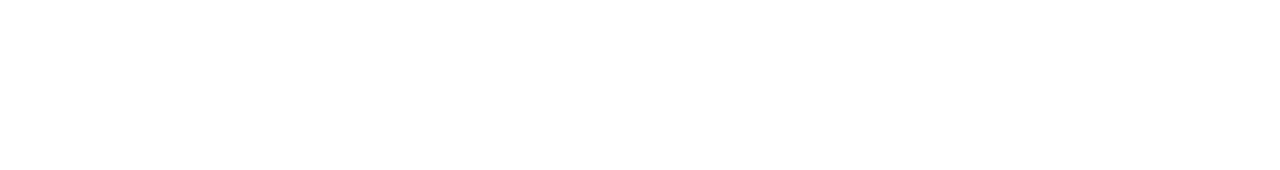
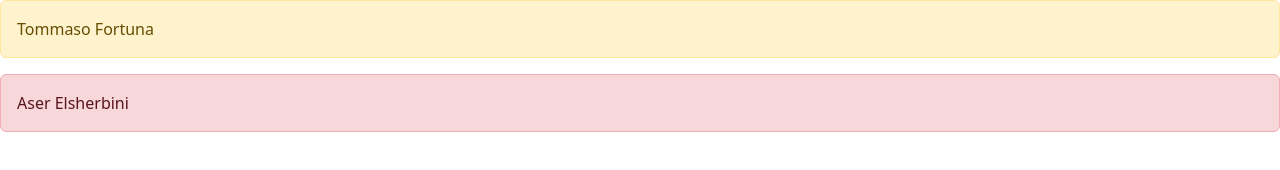
Before and after one commit to TommasoFortuna/ES-5-GIT, a plain HTML site: page index.html in a window 1280 px wide. Drawn offline with nearby package versions, Linux system fonts and the light colour scheme.

Commit message:
aggiunta bootstrap ed alerts

```diff
--- a/index.html
+++ b/index.html
@@ -4,8 +4,17 @@
     <meta charset="UTF-8">
     <meta name="viewport" content="width=device-width, initial-scale=1.0">
     <title>Index</title>
+    <link href="https://cdn.jsdelivr.net/npm/bootstrap@5.3.5/dist/css/bootstrap.min.css" rel="stylesheet" integrity="sha384-SgOJa3DmI69IUzQ2PVdRZhwQ+dy64/BUtbMJw1MZ8t5HZApcHrRKUc4W0kG879m7" crossorigin="anonymous">
+    <link rel="stylesheet" href="./css/styles.css">
 </head>
 <body>
+    <div class="alert alert-warning" role="alert">
+        Tommaso Fortuna
+    </div>
 
+    <div class="alert alert-danger" role="alert">
+        Aser Elsherbini
+    </div>
+    <script src="https://cdn.jsdelivr.net/npm/bootstrap@5.3.5/dist/js/bootstrap.bundle.min.js" integrity="sha384-k6d4wzSIapyDyv1kpU366/PK5hCdSbCRGRCMv+eplOQJWyd1fbcAu9OCUj5zNLiq" crossorigin="anonymous"></script>
 </body>
 </html>
```
